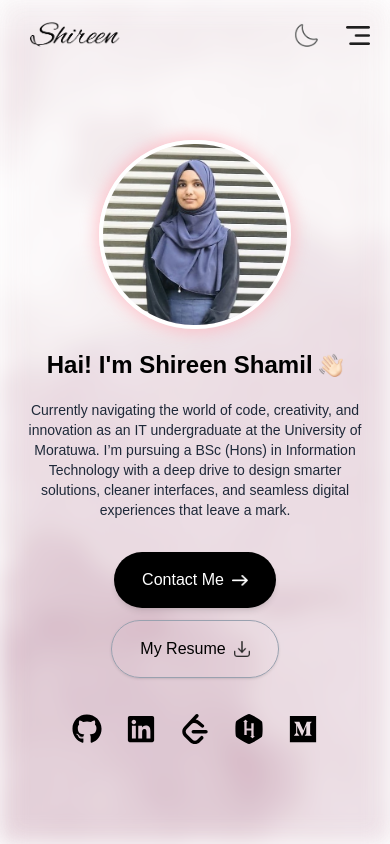
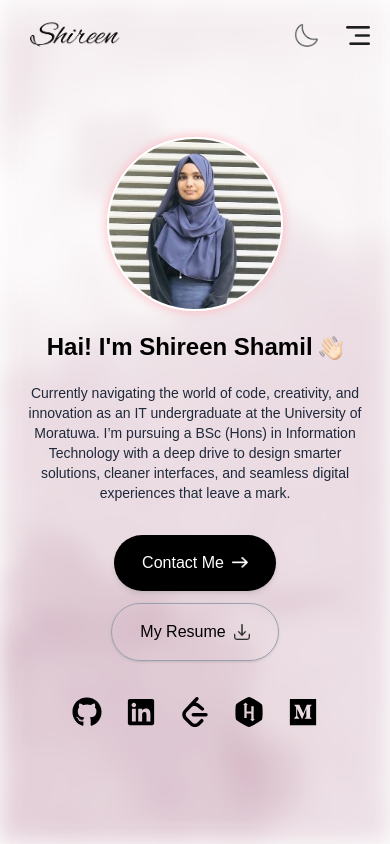
Before and after one commit to ShireenShamil/PortfolioLatest, a Next.js app: page / in a window 390 px wide. Shown: the top 844 px of the page. Built offline with nearby package versions, Linux system fonts and the light colour scheme; a web font is replaced by a local one.

Commit message:
style updtes of header

```diff
--- a/app/components/Header.jsx
+++ b/app/components/Header.jsx
@@ -149,7 +149,9 @@ const Header = ({ isDarkMode }) => {
           <Image
             src={assets.profile_img}
             alt='Profile Image'
-            className='lg:mr-15 rounded-full w-48 mt-10 lg:mt-3 sm:w-56 md:w-64 lg:w-90 border-4 border-white shadow-[0_0_15px_4px_rgba(255,182,193,0.7)]'
+            className='lg:mr-15 rounded-full w-44 mt-5 lg:mt-3 sm:w-56 md:w-64 lg:w-90 border-2 sm:border-4
+  border-white
+  shadow-[0_0_8px_2px_rgba(255,182,193,0.7)] sm:shadow-[0_0_15px_4px_rgba(255,182,193,0.7)]'
           />
         </motion.div>
       </div>
```
